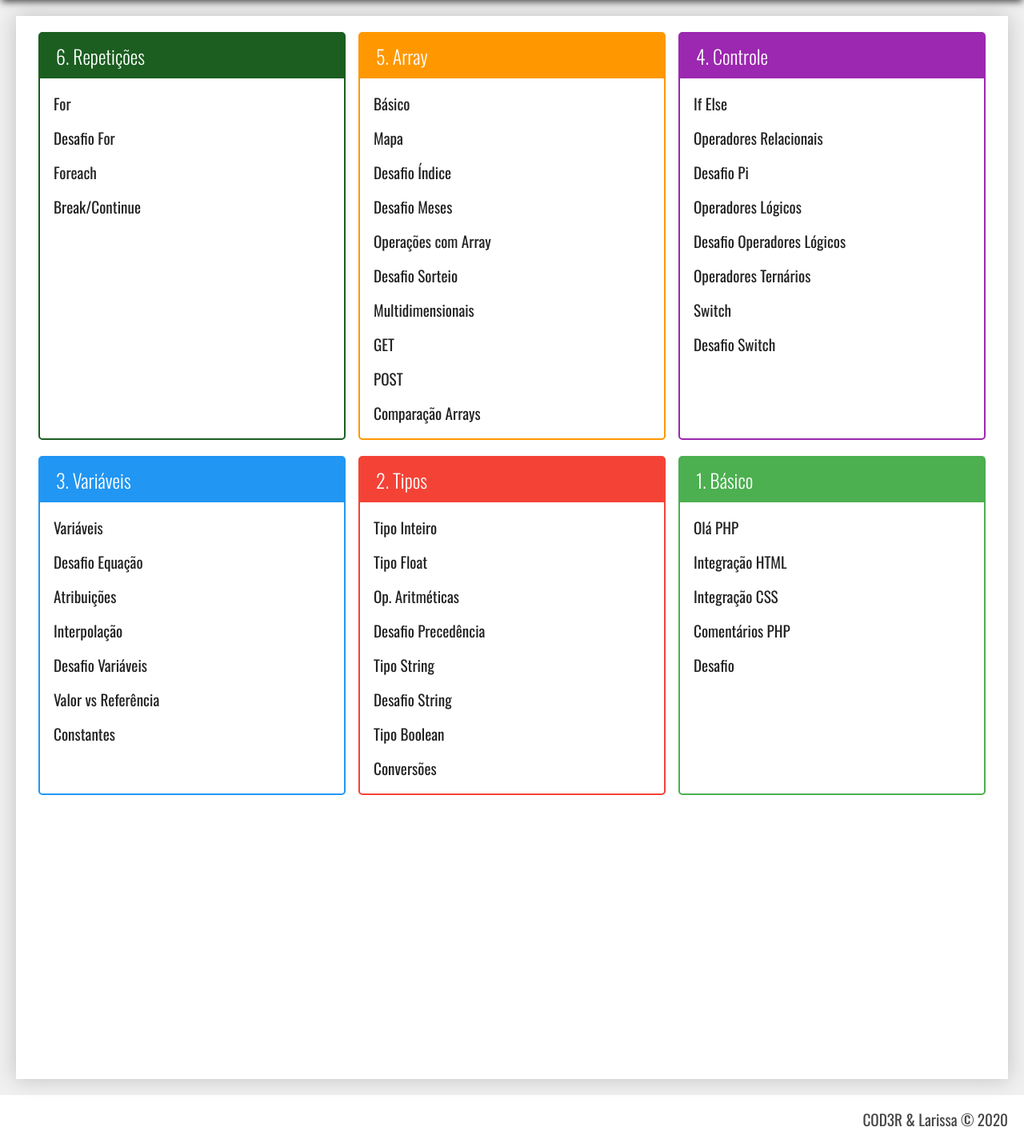
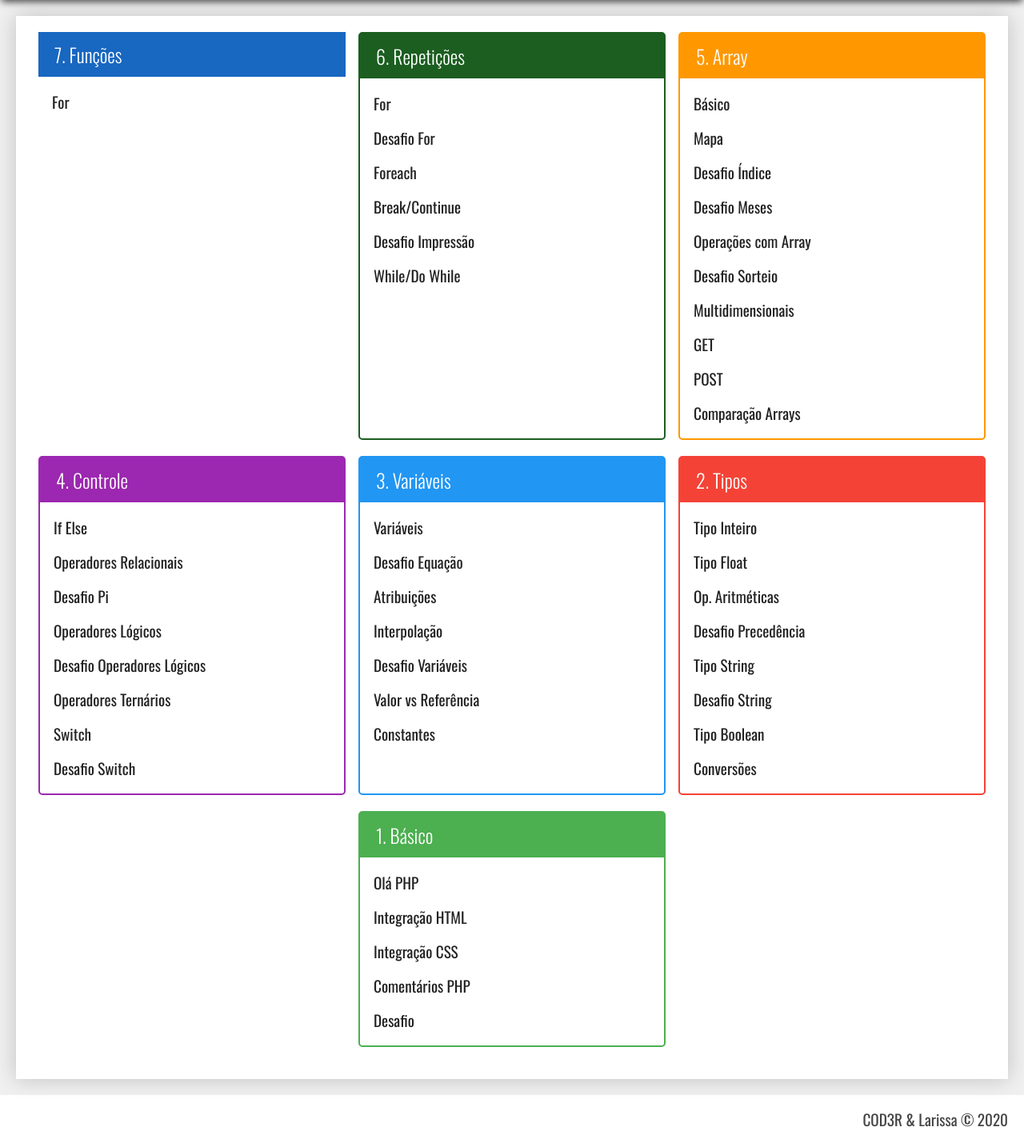
Before and after one commit to Larivelsa/PHP-arq, a PHP site: page / in a window 1280 px wide. Shown: the part 120-1549 px from the top of the page at 80% size. Run offline with PHP 8.4, Linux system fonts and the light colour scheme.

Commit message:
continuacao

```diff
--- /dev/null
+++ b/funcao/escopo.php
@@ -0,0 +1,5 @@
+<div class="titulo">Função & Escopo</div>
+<?php
+    function imprimirMensagem(){
+
+    }
--- a/index.php
+++ b/index.php
@@ -14,6 +14,13 @@
     <main class="principal">
         <div class="conteudo">
             <nav class="modulos">
+            <div class="modulo vermelh-escuro">
+                    <h3>7. Funções</h3>
+                    <ul>
+                        <li><a href="exercicio.php?dir=funcao&file=escopo">
+                        For</a></li>
+                    </ul>
+                </div>
             <div class="modulo verde-escuro">
                     <h3>6. Repetições</h3>
                     <ul>
@@ -25,6 +32,10 @@
                         Foreach</a></li>
                         <li><a href="exercicio.php?dir=repeticoes&file=break_continue">
                         Break/Continue</a></li>
+                        <li><a href="exercicio.php?dir=repeticoes&file=desafio_impressao">
+                        Desafio Impressão</a></li>
+                        <li><a href="exercicio.php?dir=repeticoes&file=while">
+                        While/Do While</a></li>
                     </ul>
                 </div>
             <div class="modulo laranja">
--- /dev/null
+++ b/repeticoes/while.php
@@ -0,0 +1,2 @@
+<div class="titulo">While e Do While</div>
+<?php
```
Also changed, not shown: repeticoes/desafio_impressao.php (added, +27 -0 lines), exercicio.php (line endings or trailing spaces), repeticoes/break_continue.php (line endings or trailing spaces), repeticoes/desafio_for.php (line endings or trailing spaces), repeticoes/foreach.php (line endings or trailing spaces).
